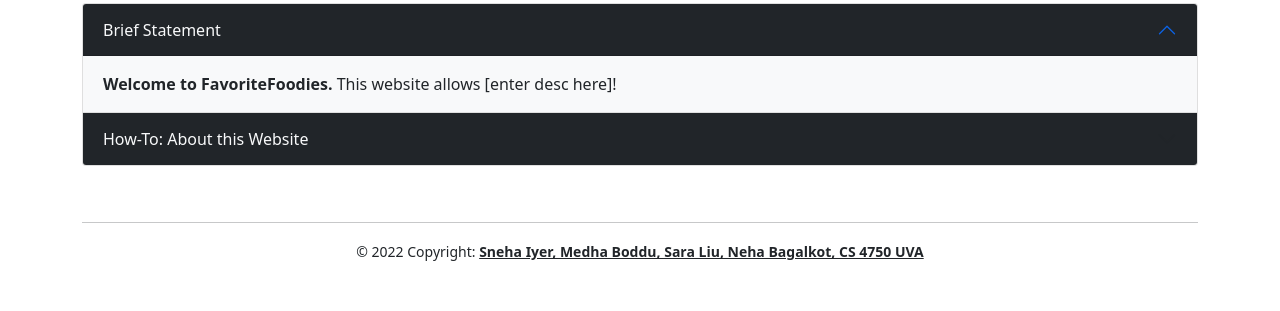
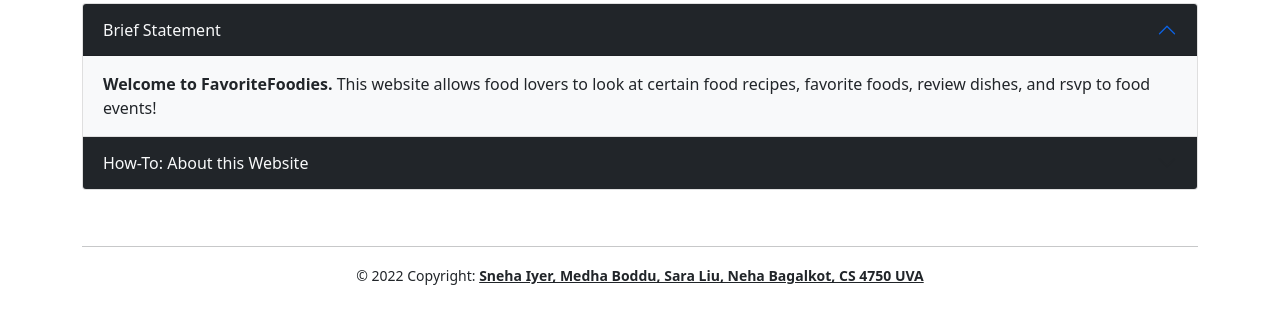
Before and after one commit to sarayliu/favorite-foodies, a PHP site: page /templates/home.php in a window 1280 px wide. Shown: the part 489-800 px from the top of the page. Run offline with PHP 8.4, Linux system fonts and the light colour scheme; the template is opened without the code that fills it, so the values that code supplies are empty; some libraries are stand-ins or nearby versions.

Commit message:
added descriptions/instructions

```diff
--- a/dbProjectTest/templates/editInfo.php
+++ b/dbProjectTest/templates/editInfo.php
@@ -4,8 +4,8 @@
         <meta charset="UTF-8">
 
         <meta name="viewport" content="width=device-width, initial-scale=1">
-        <meta name="author" content="define author of the page -- Sneha Iyer, McKayla Thomas">
-        <meta name="description" content="Sprint 3 Edit Info Page">
+        <meta name="author" content="define author of the page">
+        <meta name="description" content="Edit Info Page">
 
         <title>FavoriteFoodies</title>
 
--- a/dbProjectTest/templates/home.php
+++ b/dbProjectTest/templates/home.php
@@ -142,7 +142,7 @@
         </h2>
         <div id="collapseOne" class="accordion-collapse collapse show" aria-labelledby="headingOne" data-bs-parent="#accordionExample">
           <div class="accordion-body bg-light">
-            <strong>Welcome to FavoriteFoodies.</strong> This website allows [enter desc here]!
+            <strong>Welcome to FavoriteFoodies.</strong> This website allows food lovers to look at certain food recipes, favorite foods, review dishes, and rsvp to food events!
           </div>
         </div>
       </div>
@@ -156,7 +156,14 @@
         <div id="collapseTwo" class="accordion-collapse collapse" aria-labelledby="headingTwo" data-bs-parent="#accordionExample">
           <div class="accordion-body bg-light">
               <ul>
-                  <li>enter instructions here</li>
+                  <li>Click on See Reviews to view all your reviews</li>
+                  <li>Click on Enter Review to write a review about a certain food</li>
+                  <li>Click on Edit/Update User Info to change user information</li>
+                  <li>Click on All Events to view event information and rsvp to any event</li>
+                  <li>Click on My Events to view which events you rsvp'd to</li>
+                  <li>Click on Favorites to view your favorited foods</li>
+                  <li>Click on Logout to logout</li>
+
               </ul>
               <strong>We hope you enjoy your foodie experience!</strong>
           </div>
--- a/dbProjectTest/templates/login.php
+++ b/dbProjectTest/templates/login.php
@@ -39,7 +39,7 @@
                     <h6 class="card-subtitle mb-1 text-muted text-center">Brought to you by Sneha Iyer, Medha Boddu, Sara Liu, Neha Bagalkot</h6>
                     <p class="card-text text-center">
                         Welcome to the FavoriteFoodies App!
-                        This application is for [enter description here].
+                        This application is for food lovers to view, comment, and interact with foods and other foodies.
                         To get started, enter your email, username, and password!
                     </p>
                     <!--<div class="text-center"><a class="btn btn-dark" href="home.html" role="button">Login With Google</a></div>-->
```
